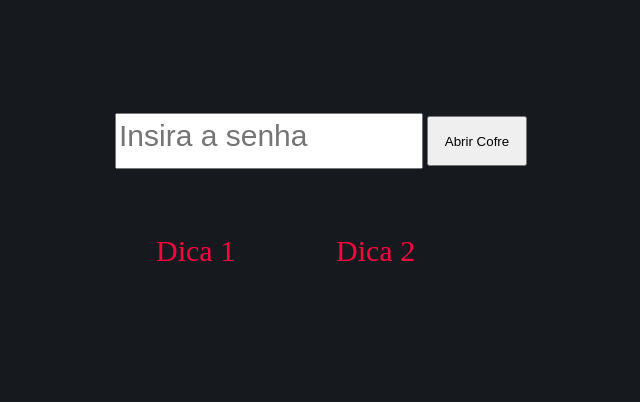
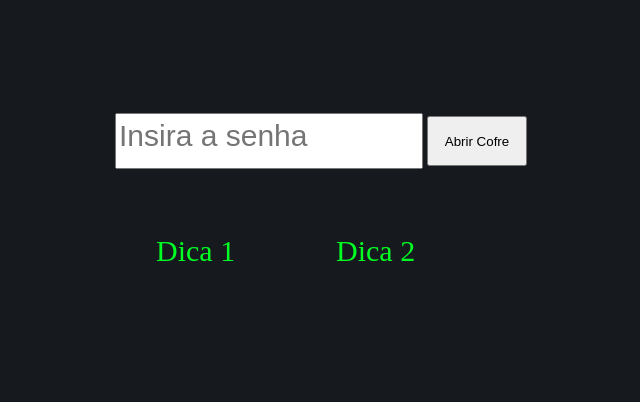
Before and after one commit to ARMCardoso/projeto-oficina-de-leitura, a website: page cofre.html in a window 1280 px wide. Shown: the part 144-546 px from the top of the page, without its empty margins (319-959 px from the left). Drawn offline with nearby package versions, Linux system fonts and the light colour scheme.

Commit message:
Mensagem de commit

```diff
--- a/cofralog.js
+++ b/cofralog.js
@@ -26,6 +26,7 @@ formCofre.addEventListener('submit', function(event) {
 });
 
 $('.tooltip-custom').tooltipster({
+  touchDevices: true,
   theme: ['tooltipster-noir', 'tooltipster-noir-customized'],
   animation: 'slide',
   arrow: false,
--- a/meu-estilo.css
+++ b/meu-estilo.css
@@ -72,7 +72,7 @@ html, body {
   padding: 15px;
   text-decoration: none;
   font-family: "JetBrainsMono Nerd Font";
-  color: rgb(255, 0, 64);
+  color: rgb(0, 255, 34);
   font-size: 30px;
 }
 
```
